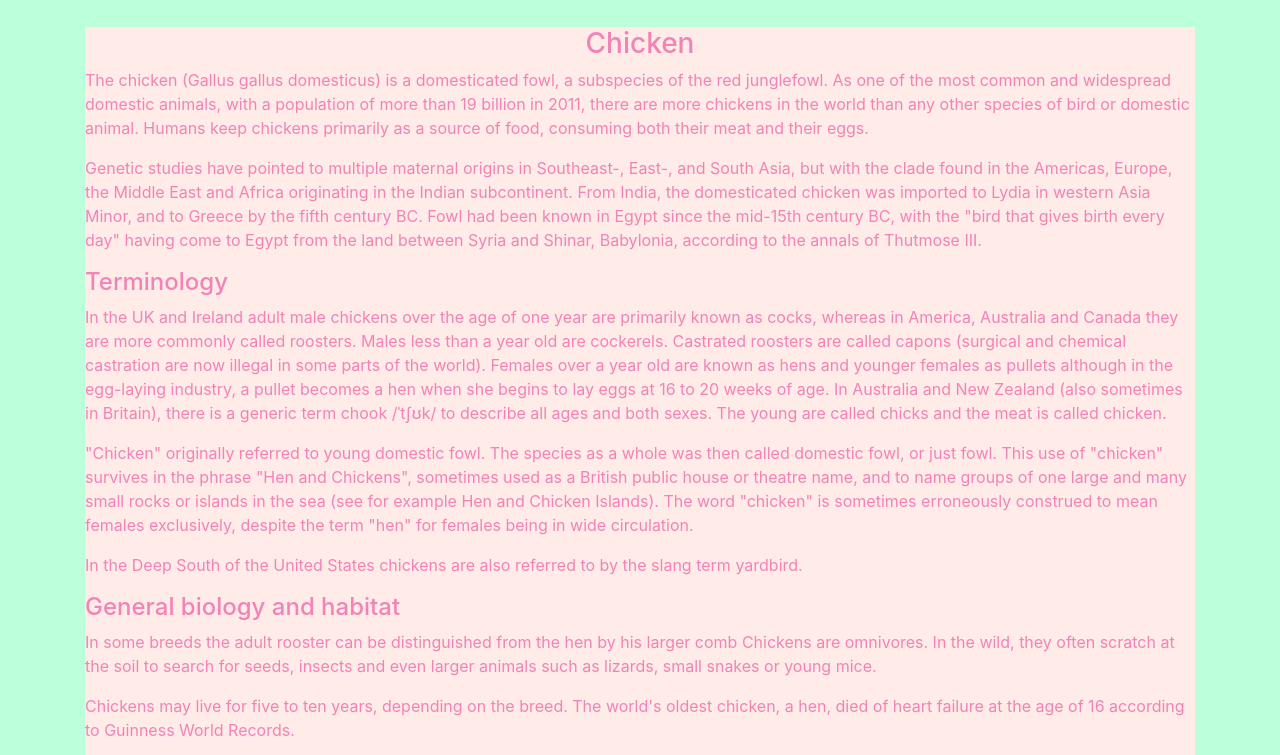
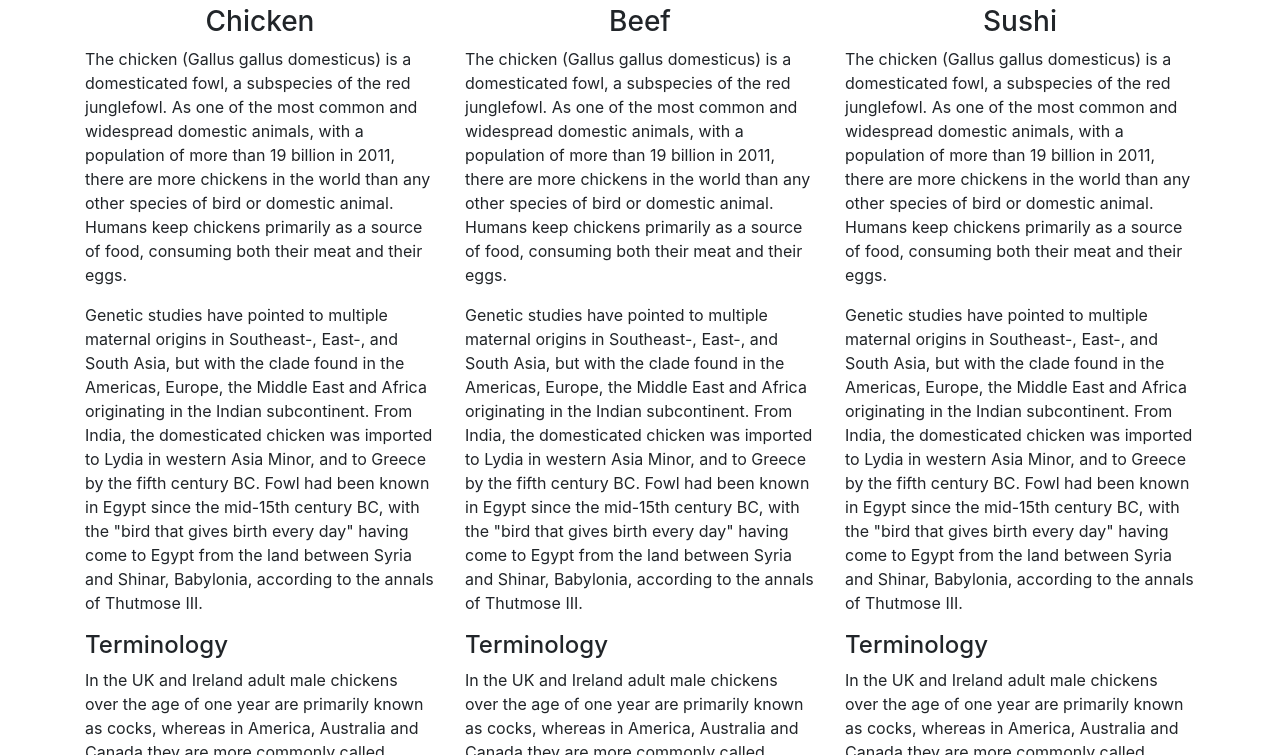
Before and after one commit to legendarygladiator/coursera_assignment_2, a plain HTML site: page index.html in a window 1280 px wide. Shown: the part 200-955 px from the top of the page. Drawn offline with nearby package versions, Linux system fonts and the light colour scheme; a script that the page names is missing.

Commit message:
Update index.html

```diff
--- a/index.html
+++ b/index.html
@@ -6,7 +6,7 @@
   <meta name="viewport" content="width=device-width, initial-scale=1">
   <title>Coursera Assignment 2</title>
   <link rel="stylesheet" href="css/bootstrap.min.css">
-  <link rel="stylesheet" href="css/styles.css">
+  <link rel="stylesheet" href="css/styles-w3.css">
 </head>
 <body>
   <header>
@@ -18,8 +18,9 @@
           </div>
 
           <div id="align" width=56px>
-            <button id="boom" class="navbar-toggler d-md-none d-lg-none d-xl-none" type="button" data-toggle="collapse" data-target="#navbarTogglerDemo02" aria-controls="navbarTogglerDemo02" aria-expanded="true" aria-label="Toggle navigation">
+            <button id="boom" class="navbar-toggler d-md-none d-lg-none d-xl-none" type="button" data-toggle="collapse" data-target="#navbarTogglerDemo02" aria-controls="navbarTogglerDemo02" aria-expanded="false" aria-label="Toggle navigation">
               <span class="navbar-toggler-icon"></span>
+              <span class="sr-only">Toggle navigation</span>
             </button>
             <div class="navbar-collapse collapse d-md-none d-lg-none d-xl-none" id="navbarTogglerDemo02">
               <ul id="nav-list" class="navbar-nav mr-auto mt-2 mt-lg-0">
@@ -45,7 +46,7 @@
     <h2 class="text-center"><br>Our Menu<br><br></h2>
     <div class="row">
       <!--chicken begins-->
-      <section id="chicken" class="col-lg-12 col-md-12 col-sm-12 col-xs-12">
+      <section id="chicken" class="col-lg-4 col-md-6 col-sm-12 col-xs-12">
         <div class="content-cell">
           <h3 class="text-center">Chicken</h3>
           <p>
@@ -83,7 +84,7 @@
       <!-- Chicken ends-->
 
       <!--beef begins-->
-      <section id="beef" class="col-lg-12 col-md-12 col-sm-12 col-xs-12">
+      <section id="beef" class="col-lg-4 col-md-6 col-sm-12 col-xs-12">
         <div class="content-cell">
           <h3 class="text-center">Beef</h3>
           <p>
@@ -121,7 +122,7 @@
       <!-- Beef ends-->
 
       <!--sushi begins-->
-      <section id="sushi" class="col-lg-12 col-md-12 col-sm-12 col-xs-12">
+      <section id="sushi" class="col-lg-4 col-md-12 col-sm-12 col-xs-12">
         <div class="content-cell">
           <h3 class="text-center">Sushi</h3>
           <p>
```
